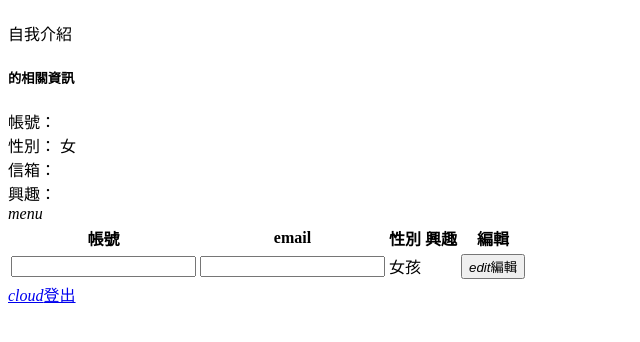
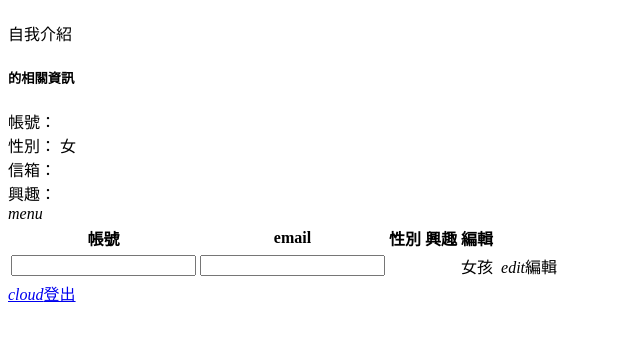
Before and after one commit to ri0806449/repos, a CodeIgniter app: the page made by CIpro/application/views/main/Content.php in a window 1280 px wide. Shown: the part 54-396 px from the top of the page, without its empty margins (0-640 px from the left). Run offline with CodeIgniter, Linux system fonts and the light colour scheme; data that the repository does not hold is empty.

Commit message:
rollback

```diff
--- a/CIpro/application/views/main/Content.php
+++ b/CIpro/application/views/main/Content.php
@@ -56,6 +56,8 @@
 							<span class="edit"><?= $email;  ?></span>
 							<input type="text" class= "txtedit" data-id= '<?= $id  ?>' data-field= 'username' id= 'nametxt_<?= $id ?>' value= '<?= $username ?>'>
 						</td>
+						<td><?= $username;  ?></td>
+						<td><?= $email;  ?></td>
 						<td>
 							<?php
 							if ($gender == 0){
@@ -68,9 +70,7 @@
 						</td>
 						<td><?= $hobby;  ?></td>
 						<td>
-							<button class="waves-effect waves-light btn" id="edit_user_profile">
-								<i class="material-icons left" >edit</i>編輯
-							</button>
+							<a class="waves-effect waves-light btn"><i class="material-icons left">edit</i>編輯</a>
 						</td>
 					</tr>
 				</tbody>
```
Also changed, not shown: CIpro/application/views/main/Footer.php (+8 -10 lines).
